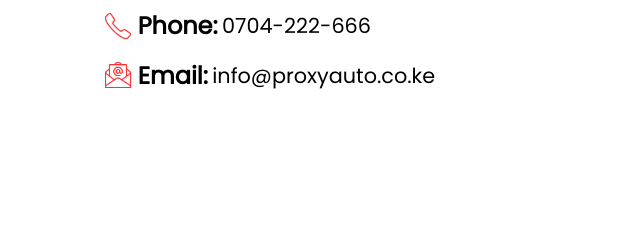
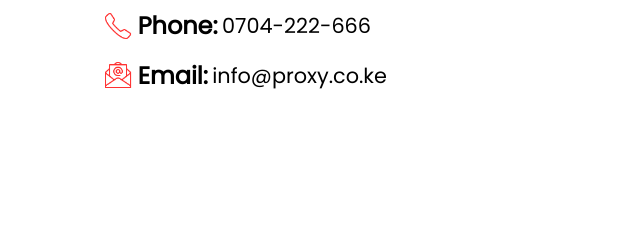
Before and after one commit to JAS-D98/Auto-Spare-Shop, a plain HTML site: page index.html in a window 1280 px wide. Shown: the part 4276-4513 px from the top of the page, 640-1280 px from the left. Drawn offline with nearby package versions, Linux system fonts and the light colour scheme.

Commit message:
typos change

```diff
--- a/index.html
+++ b/index.html
@@ -183,7 +183,7 @@
             <div class="box-2-det">
                 <img src="./Images/icons8-letter-with-email-sign-50.png" alt="">
                 <h2>Email:</h2>
-                <p>info@proxyauto.co.ke</p>
+                <p>info@proxy.co.ke</p>
             </div>
         </div>
     </div>
```
